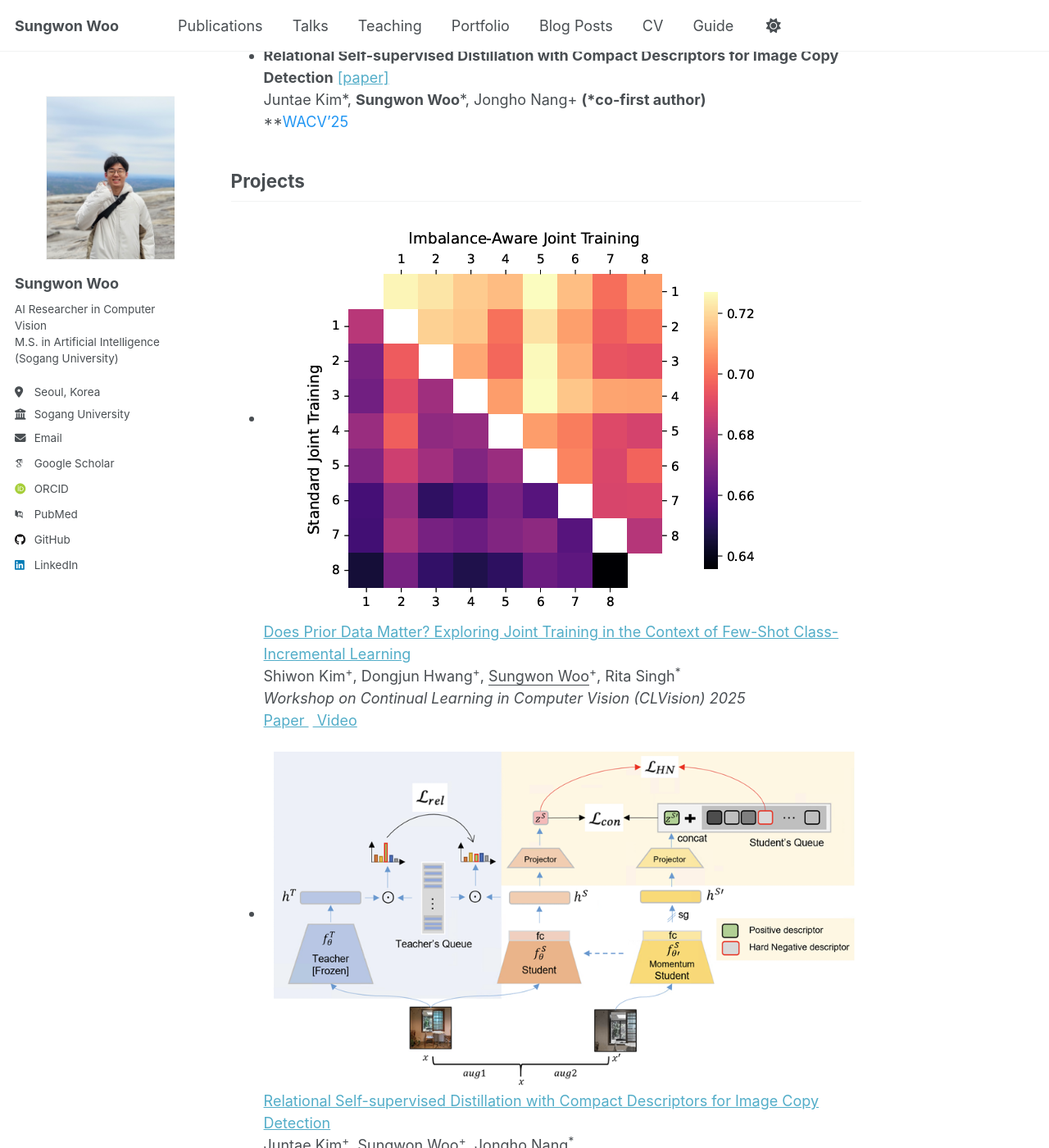
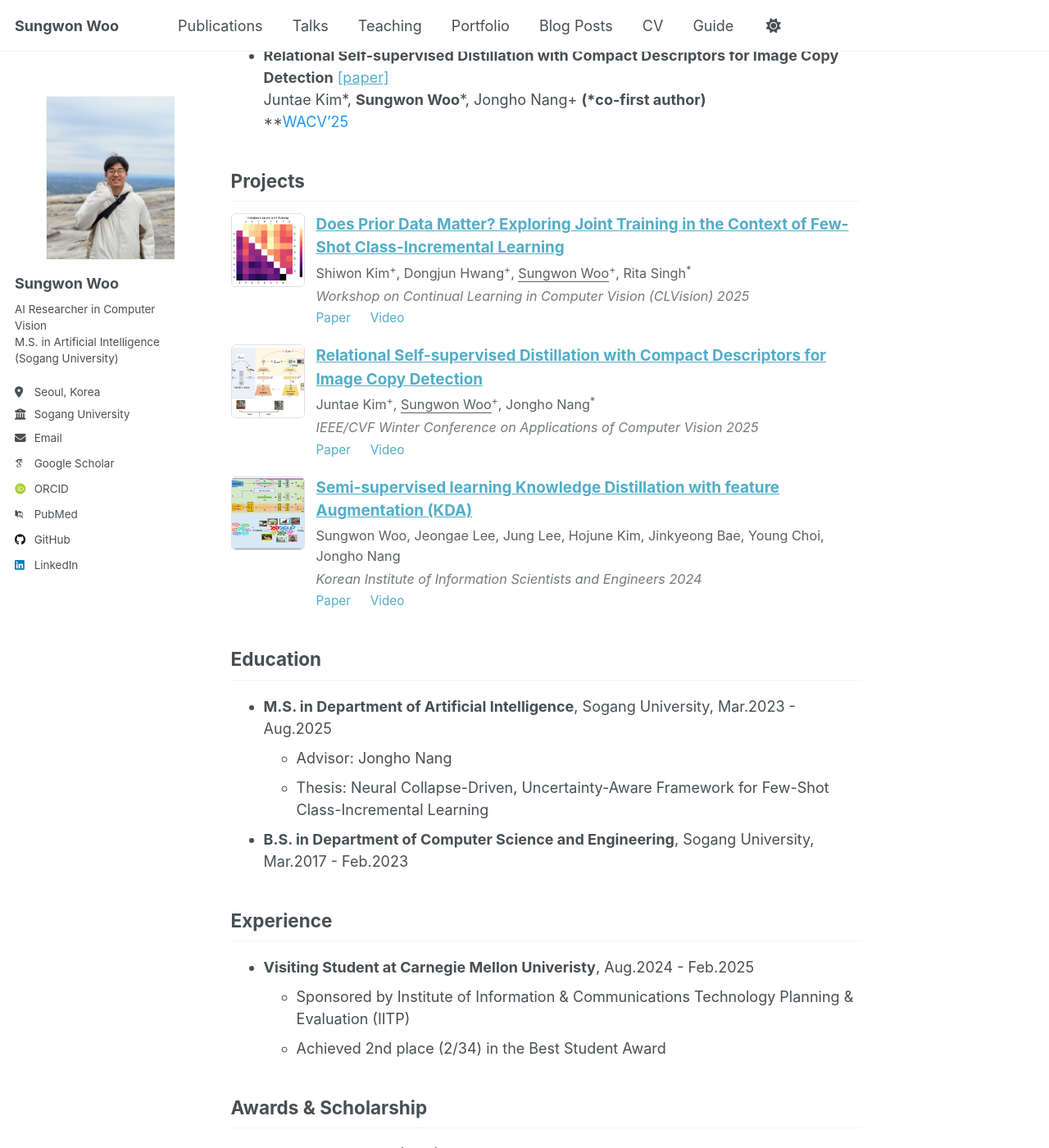
Before and after one commit to sungwon-woo/sungwon-woo.github.io, a Jekyll site: the page built from _pages/about.md, in a window 1280 px wide and 1400 px high, scrolled down 892 px. Shown: the whole window at 82% size. Built offline with Jekyll 4.4.1, drawn with Linux system fonts in a browser that asks for light colours; some web fonts are replaced; a script that is not in the unit is left out.

Commit message:
edit main page

```diff
--- a/assets/css/main.scss
+++ b/assets/css/main.scss
@@ -41,3 +41,62 @@
     "vendor/font-awesome/solid",
     "vendor/font-awesome/brands"
 ;
+
+.pub-list {
+  list-style: none;
+  padding: 0;
+  margin: 0;
+}
+.pub-item {
+  display: flex;              /* 가로 정렬 */
+  align-items: flex-start;    /* 썸네일과 텍스트 상단 맞춤 */
+  gap: 14px;
+  margin: 14px 0 20px;
+}
+
+.pub-thumb img {
+  width: 90px;    /* 원하는 정사각 크기 */
+  height: 90px;
+  object-fit: cover;   /* 비율 유지하면서 잘라냄 */
+  border-radius: 6px;
+  border: 1px solid rgba(0,0,0,.12);
+  display: block;
+}
+
+.pub-meta {
+  flex: 1;   /* 남은 공간 채우기 */
+}
+
+.pub-title {
+  font-weight: 700;
+  font-size: 1.05rem;
+  margin-bottom: 4px;
+}
+.pub-authors {
+  font-size: .9rem;
+  opacity: .9;
+}
+.pub-venue {
+  font-size: .9rem;
+  opacity: .75;
+  margin-top: 4px;
+}
+.pub-links a {
+  font-size: .85rem;
+  margin-right: 10px;
+  text-decoration: none;
+}
+.pub-links a:hover {
+  text-decoration: underline;
+}
+
+/* 모바일에서는 세로로 스택 */
+@media (max-width: 560px) {
+  .pub-item {
+    flex-direction: column;
+  }
+  .pub-thumb img {
+    width: 100%;
+    height: auto;
+  }
+}
```
